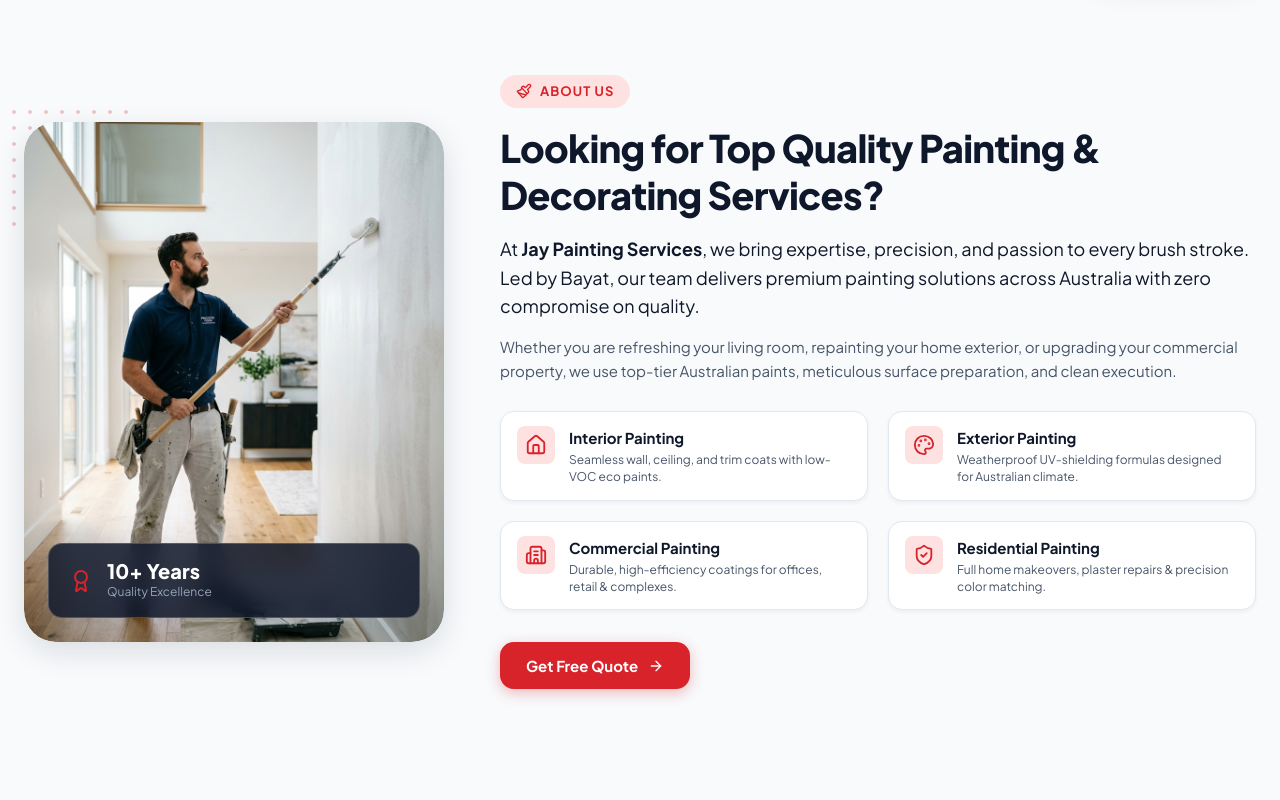
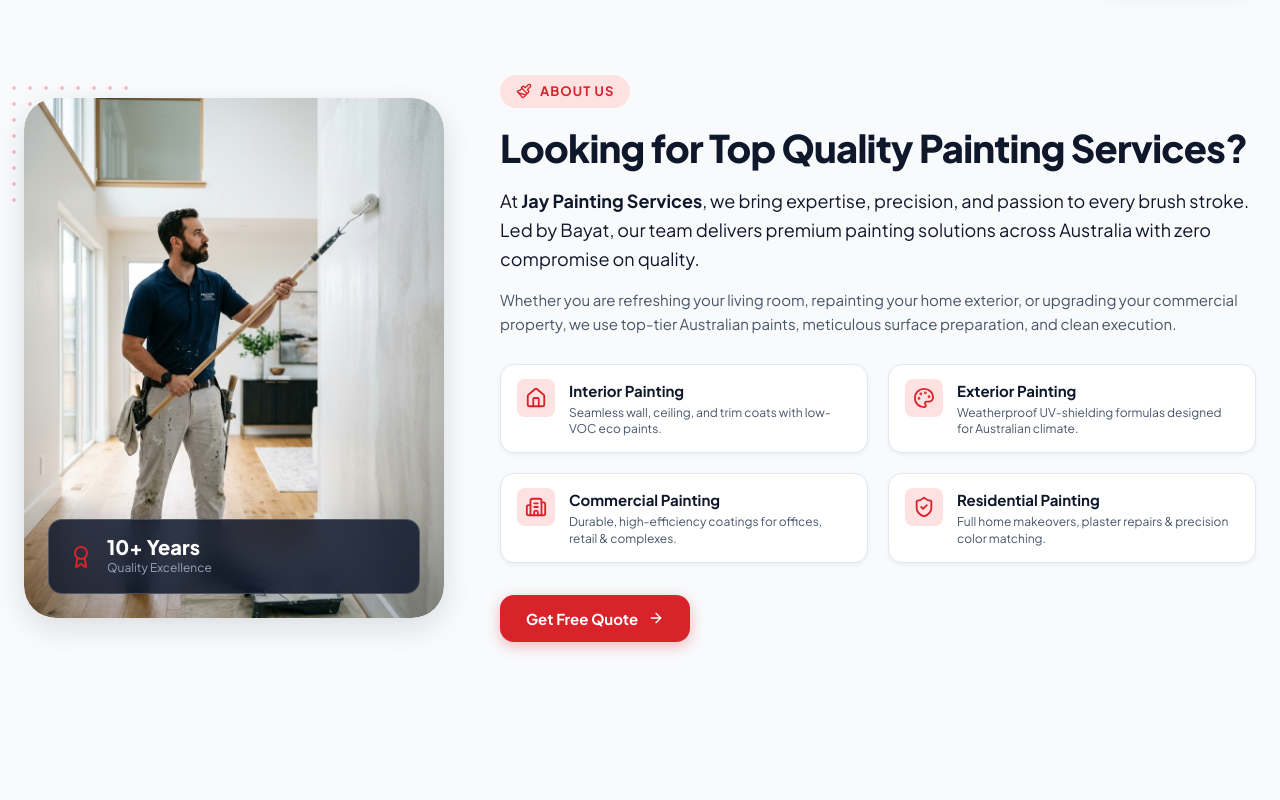
Before and after one commit to 123mazish-web/jay-painting-services, a React (Vite) app: page / in a window 1280 px wide. Shown: the part 800-1600 px from the top of the page. Built offline with nearby package versions, Linux system fonts and the light colour scheme.

Commit message:
Remove all mentions of decorating; updated strictly to Painting Services

```diff
--- a/src/components/AboutSection.jsx
+++ b/src/components/AboutSection.jsx
@@ -62,7 +62,7 @@
             </div>
 
             <h2 className="section-title">
-              Looking for Top Quality Painting & Decorating Services?
+              Looking for Top Quality Painting Services?
             </h2>
 
             <p className="about-lead-text">
--- a/src/components/PreFooter.jsx
+++ b/src/components/PreFooter.jsx
@@ -7,7 +7,7 @@
       <div className="container">
         <div className="prefooter-card">
           <div className="prefooter-text">
-            <h2>Jay Painting & Decorating</h2>
+            <h2>Jay Painting Services</h2>
             <p>Exceptional Service • Fixed Price Quotes • Guaranteed Craftsmanship</p>
           </div>
           <div className="prefooter-actions">
```
